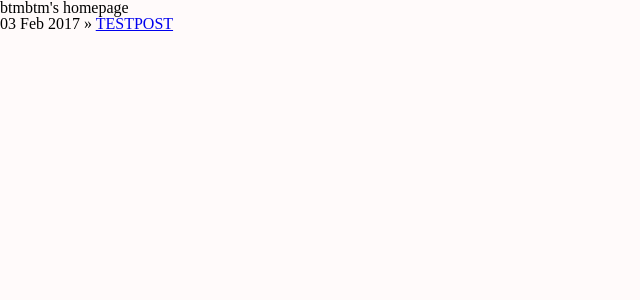
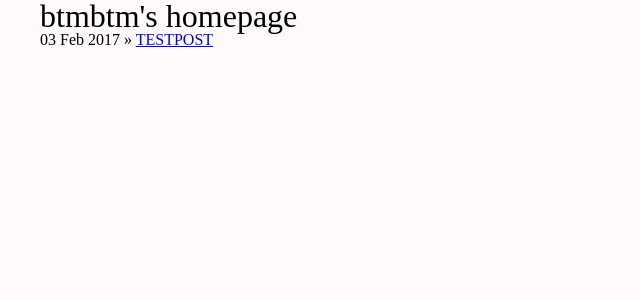
Before and after one commit to btmbtm/btmbtm.github.io, a Jekyll site: the page built from index.html, in a window 1280 px wide. Shown: the top 300 px of the page, without its empty margins (0-640 px from the left). Built offline with Jekyll 4.4.1, drawn with Linux system fonts in a browser that asks for light colours.

Commit message:
TWEAK SCSS

```diff
--- a/css/main.css
+++ b/css/main.css
@@ -46,9 +46,29 @@ table {
   border-spacing: 0; }
 
 body {
-  background-color: snow; }
+  background-color: snow;
+  font-size: inherit; }
   @media screen and (min-width: 1200px) {
     body {
-      max-width: 1200px; } }
+      max-width: 1200px;
+      margin: 0 auto; } }
+
+h1 {
+  font-size: 2em; }
+
+h2 {
+  font-size: 1.5em; }
+
+h3 {
+  font-size: 1.17em; }
+
+h4 {
+  font-size: 1.00em; }
+
+h5 {
+  font-size: 0.83em; }
+
+h6 {
+  font-size: 0.67em; }
 
 /*# sourceMappingURL=main.css.map */
```
Also changed, not shown: scss/base/_base.scss (+27 -0 lines), 1 other file.
